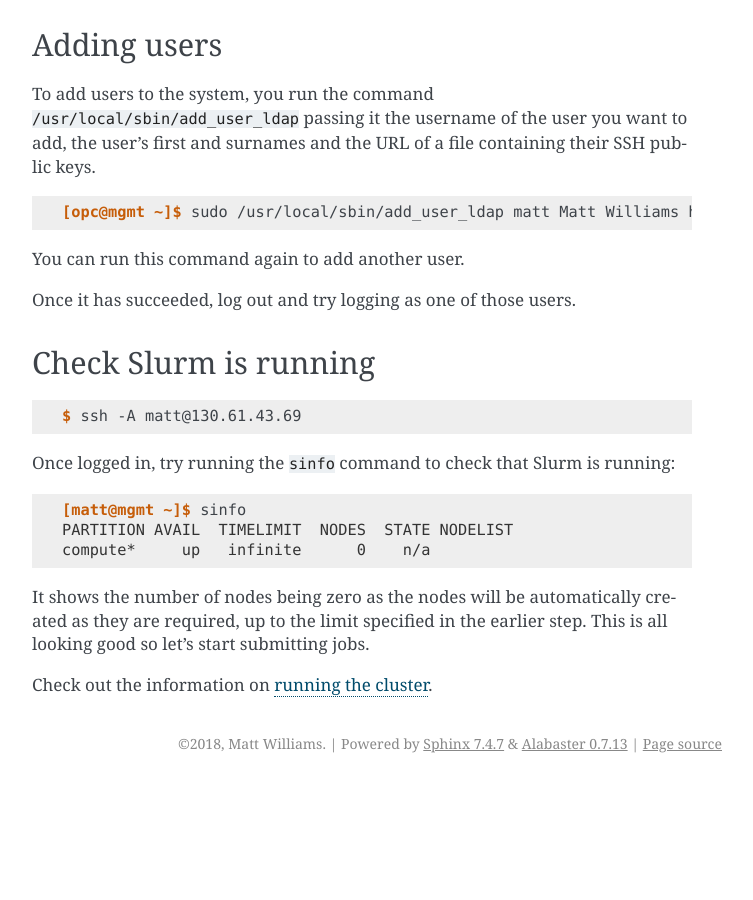
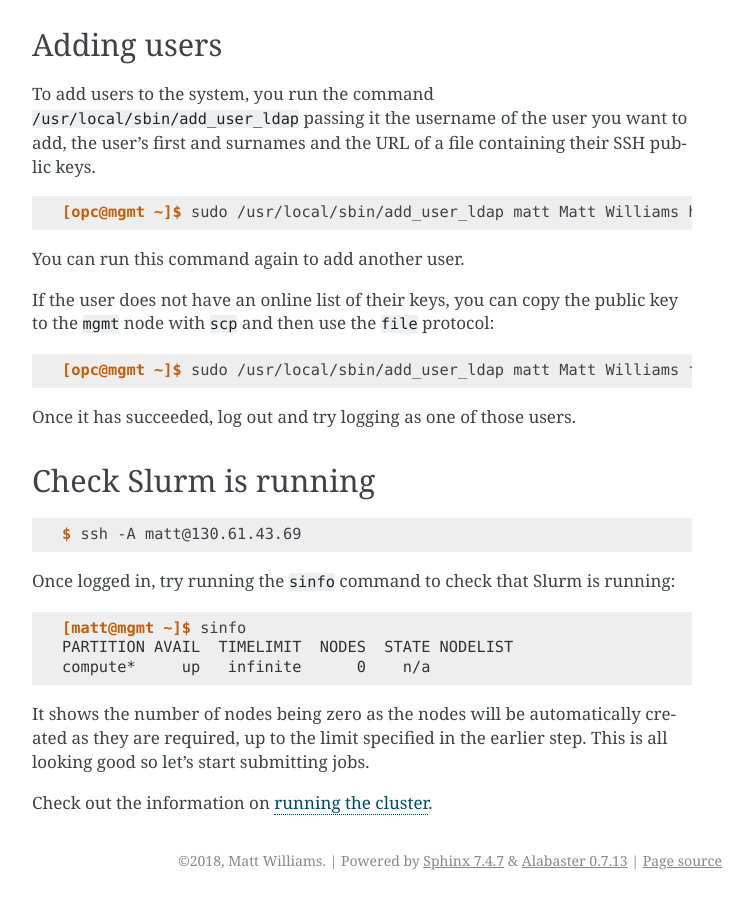
Before and after one commit to clusterinthecloud/docs, a Sphinx documentation site: the page built from source/finalise.rst, in a window 1280 px wide and 900 px high, scrolled down 1388 px. Shown: the whole window, without its empty margins (388-1141 px from the left). Built offline with Sphinx 7.4.7, drawn with Linux system fonts in a browser that asks for light colours; before the commit the page ends 2171 px from its top, so only the background shows below that.

Commit message:
Document the use of the file:// URL for user keys

```diff
--- a/source/finalise.rst
+++ b/source/finalise.rst
@@ -80,6 +80,12 @@ the user's first and surnames and the URL of a file containing their SSH public
 
 You can run this command again to add another user.
 
+If the user does not have an online list of their keys, you can copy the public key to the ``mgmt`` node with ``scp`` and then use the ``file`` protocol:
+
+.. code-block:: shell-session
+
+   [opc@mgmt ~]$ sudo /usr/local/sbin/add_user_ldap matt Matt Williams file:///home/opc/users_key.pub
+
 Once it has succeeded, log out and try logging as one of those users.
 
 Check Slurm is running
```
